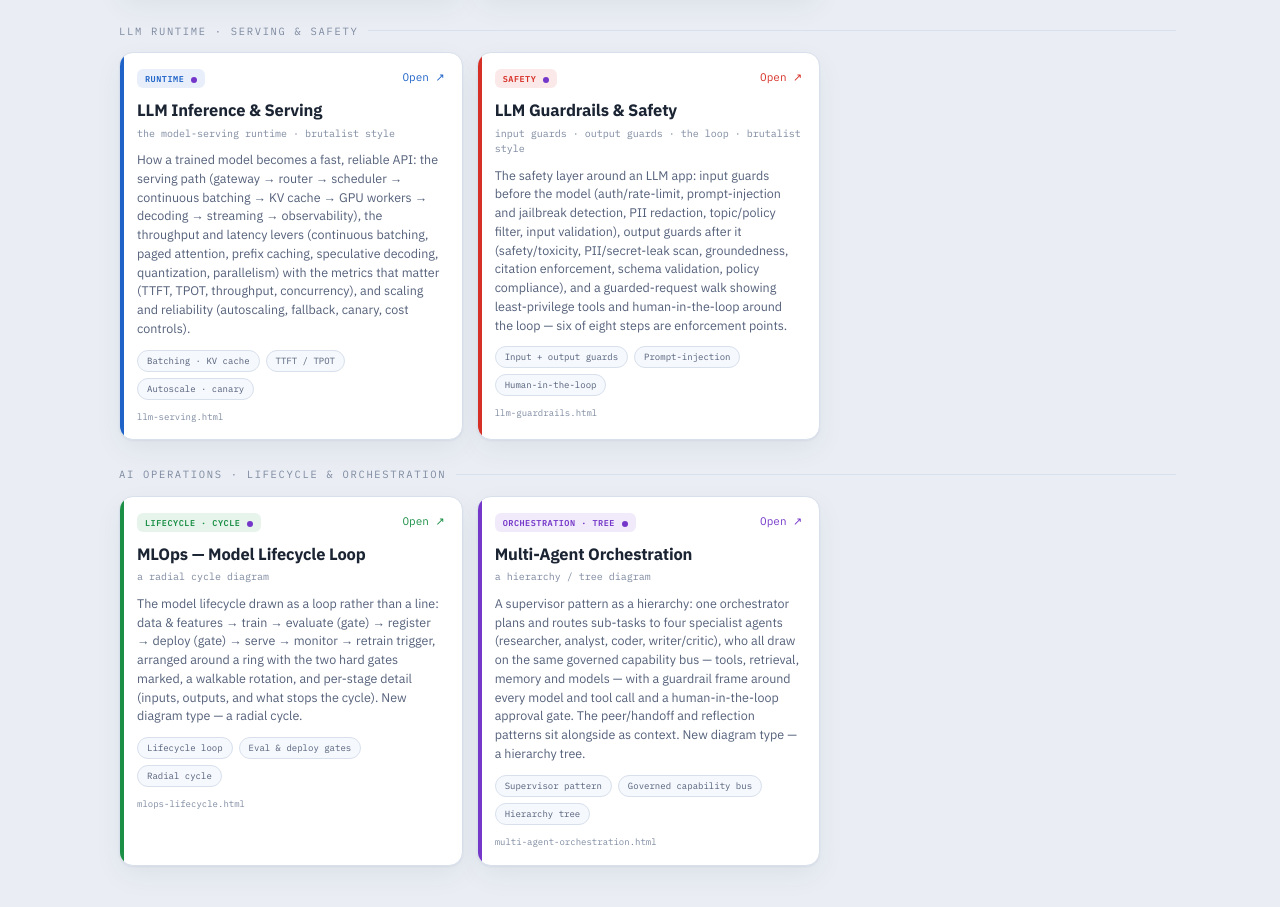
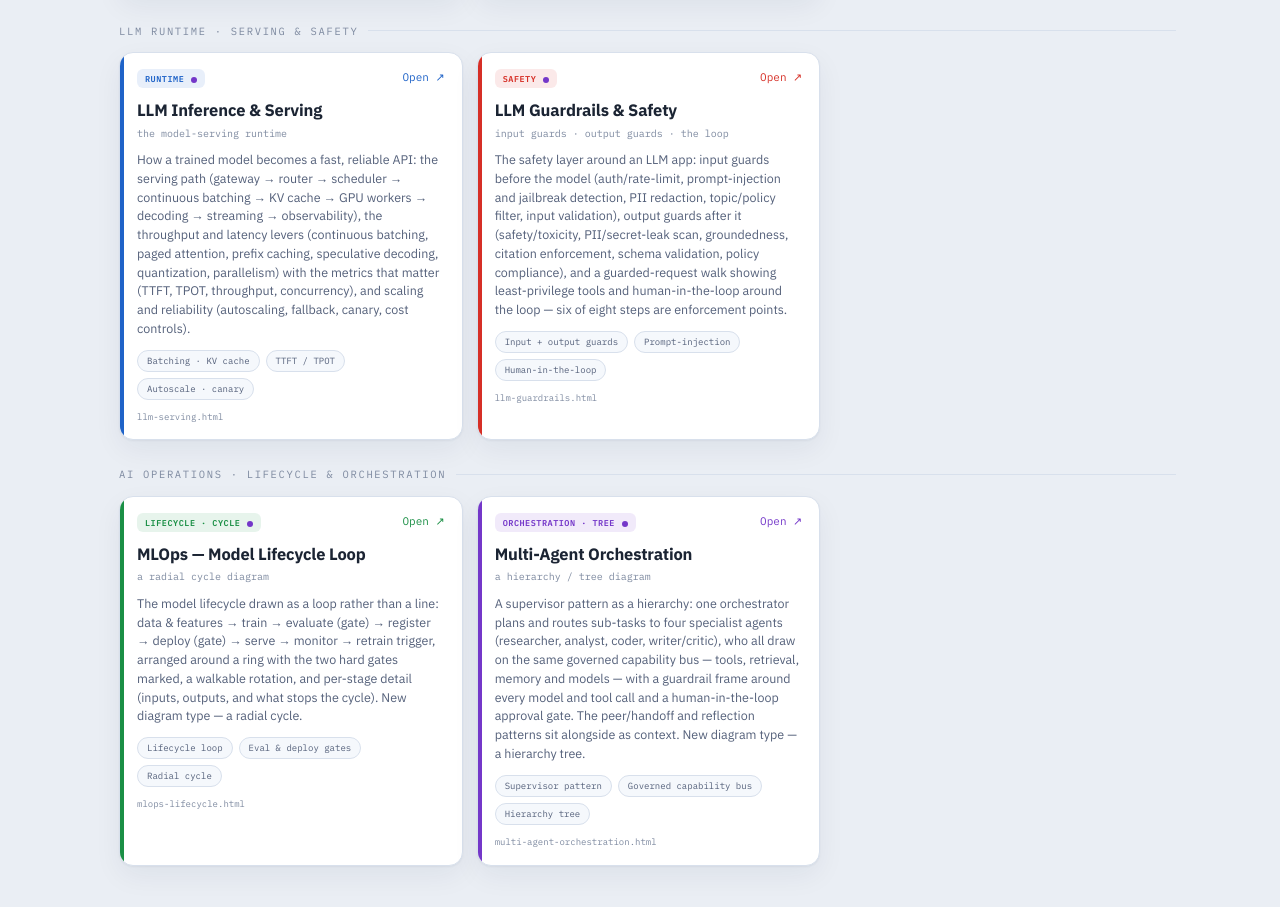
Before and after one commit to bdot-real/archsamples, a plain HTML site: page index.html in a window 1280 px wide. Shown: the part 1604-2511 px from the top of the page. Drawn offline with Linux system fonts and the light colour scheme.

Commit message:
Remove 'brutalist style' from card descriptions

```diff
--- a/index.html
+++ b/index.html
@@ -163,7 +163,7 @@
       <a class="card" href="llm-serving.html" style="--accent:#1f63c8">
         <div class="ctop"><span class="role-badge" style="color:#1f63c8;background:rgba(31,99,200,.10)">Runtime<span class="ai-dot"></span></span><span class="open">Open ↗</span></div>
         <h3>LLM Inference &amp; Serving</h3>
-        <div class="sub">the model-serving runtime · brutalist style</div>
+        <div class="sub">the model-serving runtime</div>
         <p>How a trained model becomes a fast, reliable API: the serving path (gateway → router → scheduler → continuous batching → KV cache → GPU workers → decoding → streaming → observability), the throughput and latency levers (continuous batching, paged attention, prefix caching, speculative decoding, quantization, parallelism) with the metrics that matter (TTFT, TPOT, throughput, concurrency), and scaling and reliability (autoscaling, fallback, canary, cost controls).</p>
         <div class="tags"><span class="tag">Batching · KV cache</span><span class="tag">TTFT / TPOT</span><span class="tag">Autoscale · canary</span></div>
         <div class="fname">llm-serving.html</div>
@@ -171,7 +171,7 @@
       <a class="card" href="llm-guardrails.html" style="--accent:#d62f26">
         <div class="ctop"><span class="role-badge" style="color:#d62f26;background:rgba(214,47,38,.10)">Safety<span class="ai-dot"></span></span><span class="open">Open ↗</span></div>
         <h3>LLM Guardrails &amp; Safety</h3>
-        <div class="sub">input guards · output guards · the loop · brutalist style</div>
+        <div class="sub">input guards · output guards · the loop</div>
         <p>The safety layer around an LLM app: input guards before the model (auth/rate-limit, prompt-injection and jailbreak detection, PII redaction, topic/policy filter, input validation), output guards after it (safety/toxicity, PII/secret-leak scan, groundedness, citation enforcement, schema validation, policy compliance), and a guarded-request walk showing least-privilege tools and human-in-the-loop around the loop — six of eight steps are enforcement points.</p>
         <div class="tags"><span class="tag">Input + output guards</span><span class="tag">Prompt-injection</span><span class="tag">Human-in-the-loop</span></div>
         <div class="fname">llm-guardrails.html</div>
```
